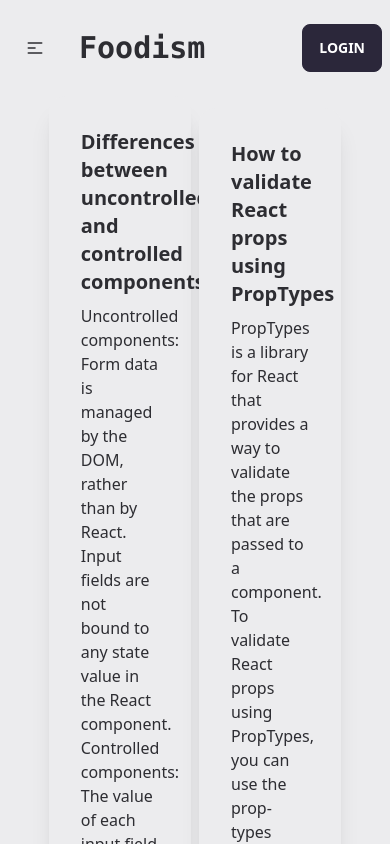
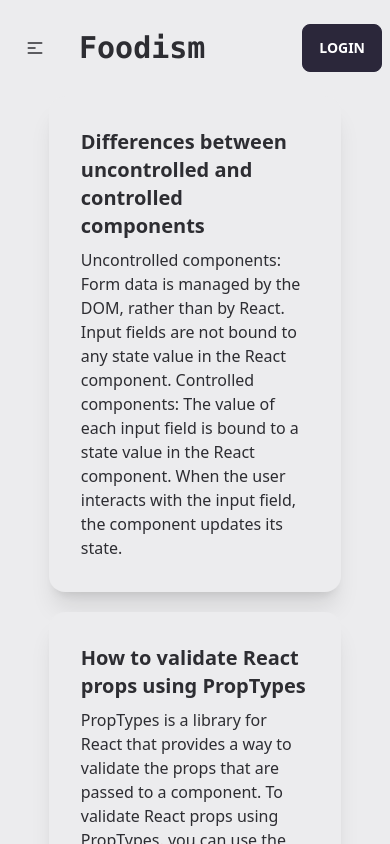
Before and after one commit to Farhad-Tanveer/chef-recipe-hunter-client, a React (Vite) app: page /blog in a window 390 px wide. Shown: the top 844 px of the page. Built offline with nearby package versions, Linux system fonts and the light colour scheme; no server answers.

Commit message:
changed some design

```diff
--- a/src/layouts/Main.jsx
+++ b/src/layouts/Main.jsx
@@ -10,7 +10,9 @@ const Main = () => {
       <div className="flex justify-center items-center">
         <Header></Header>
       </div>
-      <Outlet></Outlet>
+      <div className="min-h-100vh">
+        <Outlet></Outlet>
+      </div>
       <Footer></Footer>
     </>
   );
--- a/src/pages/Home/Blog/Blog.jsx
+++ b/src/pages/Home/Blog/Blog.jsx
@@ -2,7 +2,7 @@ import React from "react";
 
 const Blog = () => {
   return (
-    <div className="grid grid-cols-2 w-3/4 mb-10 mx-auto gap-2 space-y-3">
+    <div className="grid grid-col-1 lg:grid-cols-2 w-3/4 mb-10 mx-auto gap-2 space-y-3">
       <div className="card w-full bg-base-100 shadow-xl">
         <div className="card-body">
           <h2 className="card-title">
--- a/src/pages/Home/Home/Shared/Header/Header.jsx
+++ b/src/pages/Home/Home/Shared/Header/Header.jsx
@@ -6,7 +6,7 @@ import { AuthContext } from "../../../../../providers/AuthProvider";
 
 const Header = () => {
   const { user, logOut } = useContext(AuthContext);
-  console.log(user);
+  // console.log(user);
 
   const handleLogOut = () => {
     logOut()
--- a/src/pages/Login/Register/Register.jsx
+++ b/src/pages/Login/Register/Register.jsx
@@ -28,7 +28,7 @@ const Register = () => {
         const createdUser = result.user;
         createdUser.photoURL = photo;
         createdUser.displayName = name;
-        console.log(createdUser);
+        // console.log(createdUser);
         navigate("/");
         updateUser(name, photo)
           .then(() => {
--- a/src/pages/Recipes/Recipes.jsx
+++ b/src/pages/Recipes/Recipes.jsx
@@ -20,7 +20,7 @@ const Recipes = () => {
       <h1 className="text-5xl text-center mt-10 font-bold mb-5 leading-relaxed">
         Chef Recipes
       </h1>
-      <div className="flex flex-col lg:flex-row justify-between lg:w-3/5  mx-auto gap-28">
+      <div className="flex flex-col lg:flex-row justify-between lg:w-4/5  mx-auto gap-28">
         <div className="lg:w-1/2 flex items-center">
           <div className="card card-compact bg-base-100">
             <figure className="h-80">
```
